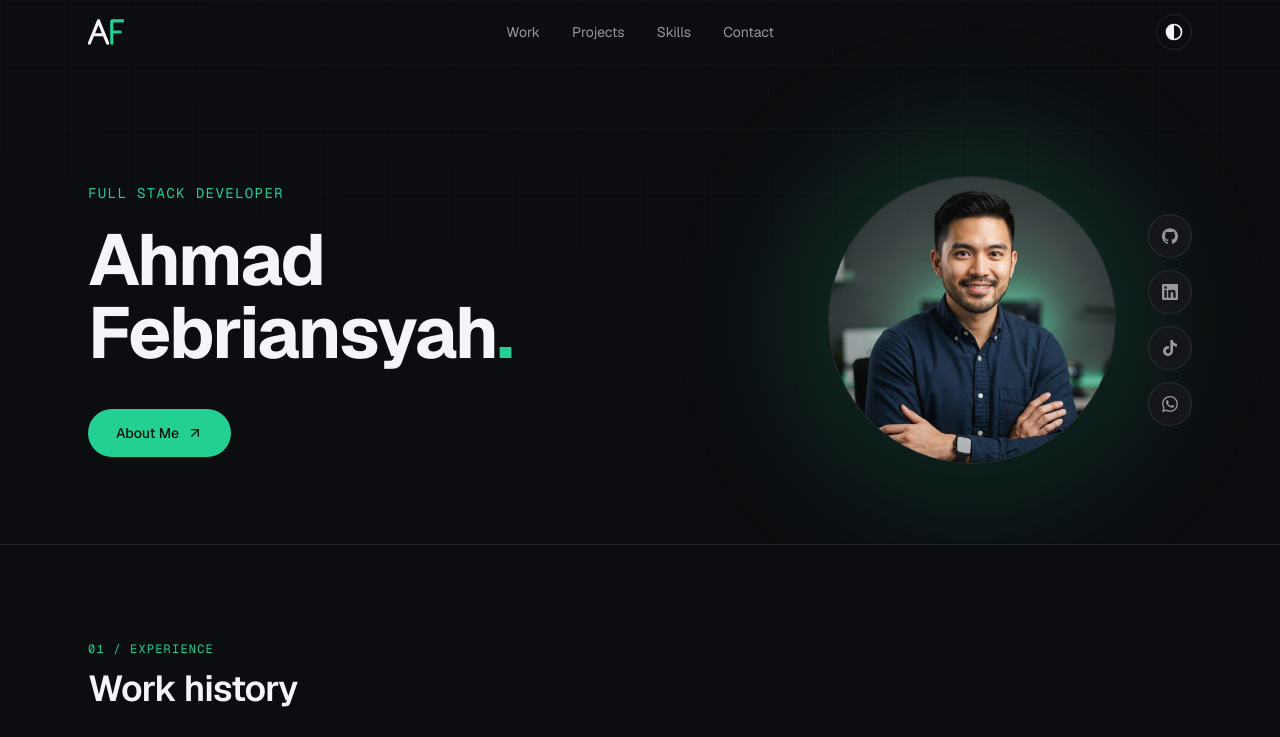
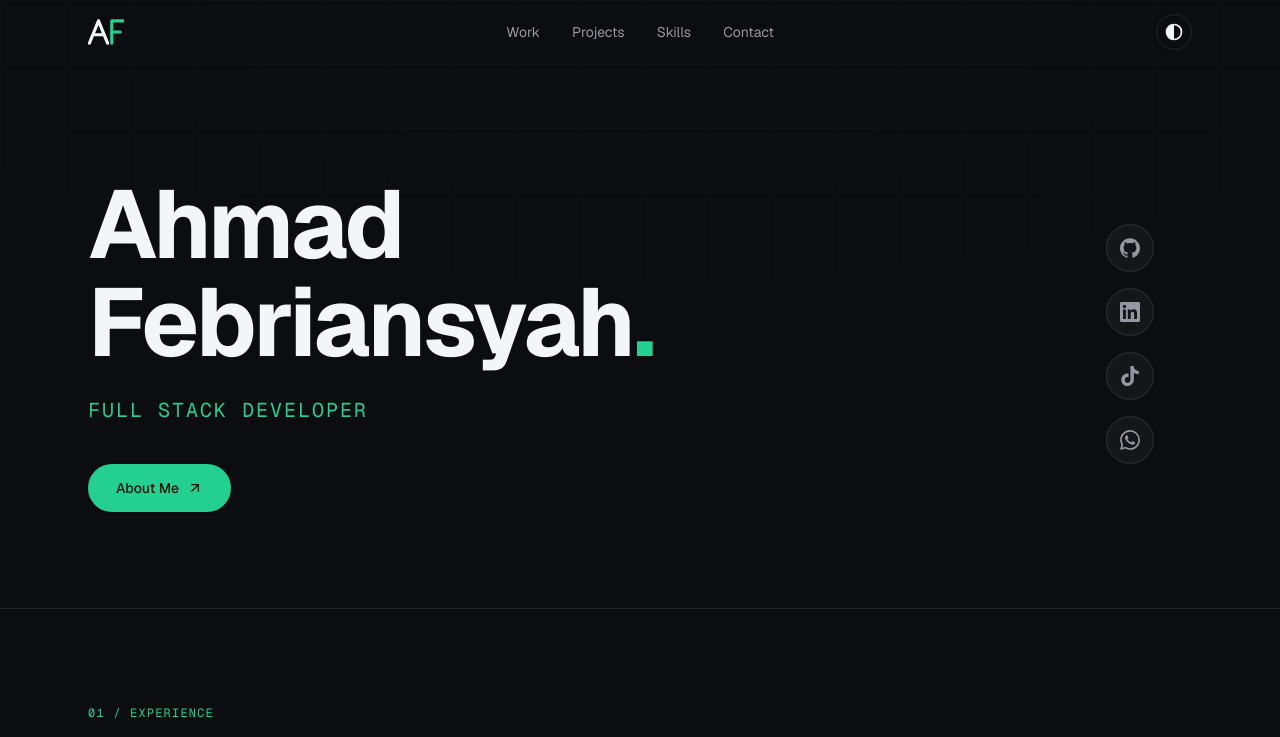
Before and after one commit to MagangIT2/Portofolio, a Next.js app: page / in a window 1280 px wide. Shown: the top 737 px of the page. Built offline with nearby package versions, Linux system fonts and the light colour scheme.

Commit message:
feat: revamp hero section layout and typography
Co-authored-by: MagangIT2 <307032605+MagangIT2@users.noreply.github.com>

```diff
--- a/components/hero.tsx
+++ b/components/hero.tsx
@@ -1,9 +1,8 @@
 'use client'
 
 import { useState } from 'react'
-import Image from 'next/image'
 import { motion } from 'framer-motion'
-import { ArrowUpRight, Mail } from 'lucide-react'
+import { ArrowUpRight } from 'lucide-react'
 import {
   GithubIcon,
   LinkedinIcon,
@@ -55,31 +54,29 @@ export function Hero() {
         }}
       />
 
-      <div className="relative mx-auto max-w-6xl px-6 pb-20 pt-36 md:pt-44">
-        <div className="flex flex-col gap-12 lg:flex-row lg:items-center lg:gap-8">
-          {/* Left column — content */}
-          <div className="flex-1">
-            <motion.p
+      <div className="relative mx-auto max-w-6xl px-6 pb-24 pt-36 md:pt-44">
+        <div className="grid grid-cols-1 items-center gap-12 md:grid-cols-[75%_25%] lg:grid-cols-[80%_20%]">
+          {/* LEFT — main hero content (80%) */}
+          <div>
+            <motion.h1
               custom={0}
               initial="hidden"
               animate="show"
               variants={fadeUp}
-              className="mb-5 font-mono text-sm uppercase tracking-widest text-primary"
+              className="text-balance text-5xl font-bold leading-[1.02] tracking-tight text-foreground sm:text-6xl md:text-7xl lg:text-8xl"
             >
-              Full Stack Developer
-            </motion.p>
+              Ahmad Febriansyah<span className="text-primary">.</span>
+            </motion.h1>
 
-            <motion.h1
+            <motion.p
               custom={1}
               initial="hidden"
               animate="show"
               variants={fadeUp}
-              className="text-balance text-5xl font-bold leading-[1.02] tracking-tight text-foreground sm:text-6xl md:text-7xl"
+              className="mt-6 font-mono text-lg uppercase tracking-widest text-primary sm:text-xl"
             >
-              Ahmad
-              <br />
-              Febriansyah<span className="text-primary">.</span>
-            </motion.h1>
+              Full Stack Developer
+            </motion.p>
 
             <motion.div
               custom={2}
@@ -98,45 +95,12 @@ export function Hero() {
             </motion.div>
           </div>
 
-          {/* Middle column — floating profile */}
-          <motion.div
-            initial={{ opacity: 0, scale: 0.9 }}
-            animate={{ opacity: 1, scale: 1 }}
-            transition={{ duration: 0.7, delay: 0.3, ease: [0.22, 1, 0.36, 1] }}
-            className="flex justify-center lg:justify-end"
-          >
-            <motion.div
-              animate={{ y: [0, -14, 0] }}
-              transition={{
-                duration: 6,
-                repeat: Infinity,
-                ease: 'easeInOut',
-              }}
-              className="relative"
-            >
-              <div
-                aria-hidden="true"
-                className="absolute -inset-6 rounded-full bg-primary/20 blur-3xl"
-              />
-              <div className="relative h-56 w-56 overflow-hidden rounded-full border border-border bg-card shadow-2xl sm:h-64 sm:w-64 md:h-72 md:w-72">
-                <Image
-                  src="/images/profile.png"
-                  alt="Portrait of Ahmad Febriansyah"
-                  fill
-                  sizes="(min-width: 768px) 288px, 224px"
-                  className="object-cover"
-                  priority
-                />
-              </div>
-            </motion.div>
-          </motion.div>
-
-          {/* Right column — vertical social rail */}
+          {/* RIGHT — vertical social bar (20%) */}
           <motion.ul
             initial={{ opacity: 0, x: 20 }}
             animate={{ opacity: 1, x: 0 }}
             transition={{ duration: 0.6, delay: 0.5 }}
-            className="flex flex-row items-center justify-center gap-3 lg:flex-col"
+            className="flex flex-row items-center justify-center gap-4 md:flex-col"
           >
             {socials.map((social) => (
               <li key={social.label} className="group relative">
@@ -145,14 +109,14 @@ export function Hero() {
                   target="_blank"
                   rel="noopener noreferrer"
                   aria-label={social.label}
-                  whileHover={{ scale: 1.12 }}
+                  whileHover={{ scale: 1.15 }}
                   whileTap={{ scale: 0.95 }}
-                  className="inline-flex h-11 w-11 items-center justify-center rounded-full border border-border bg-card text-muted-foreground transition-colors hover:border-primary/50 hover:text-primary"
+                  className="inline-flex h-12 w-12 items-center justify-center rounded-full border border-border bg-card text-muted-foreground transition-all duration-300 hover:border-primary hover:text-primary hover:shadow-[0_0_20px_-2px_var(--primary)]"
                 >
-                  <social.icon className="h-4 w-4" />
+                  <social.icon className="h-5 w-5" />
                 </motion.a>
                 {/* tooltip */}
-                <span className="pointer-events-none absolute left-1/2 top-full z-10 mt-2 -translate-x-1/2 whitespace-nowrap rounded-md border border-border bg-popover px-2 py-1 text-xs text-popover-foreground opacity-0 shadow-md transition-opacity group-hover:opacity-100 lg:left-auto lg:right-full lg:top-1/2 lg:mt-0 lg:mr-2 lg:-translate-x-0 lg:-translate-y-1/2">
+                <span className="pointer-events-none absolute left-1/2 top-full z-10 mt-2 -translate-x-1/2 whitespace-nowrap rounded-md border border-border bg-popover px-2 py-1 text-xs text-popover-foreground opacity-0 shadow-md transition-opacity group-hover:opacity-100 md:left-auto md:right-full md:top-1/2 md:mr-2 md:mt-0 md:-translate-y-1/2 md:translate-x-0">
                   {social.label}
                 </span>
               </li>
```
